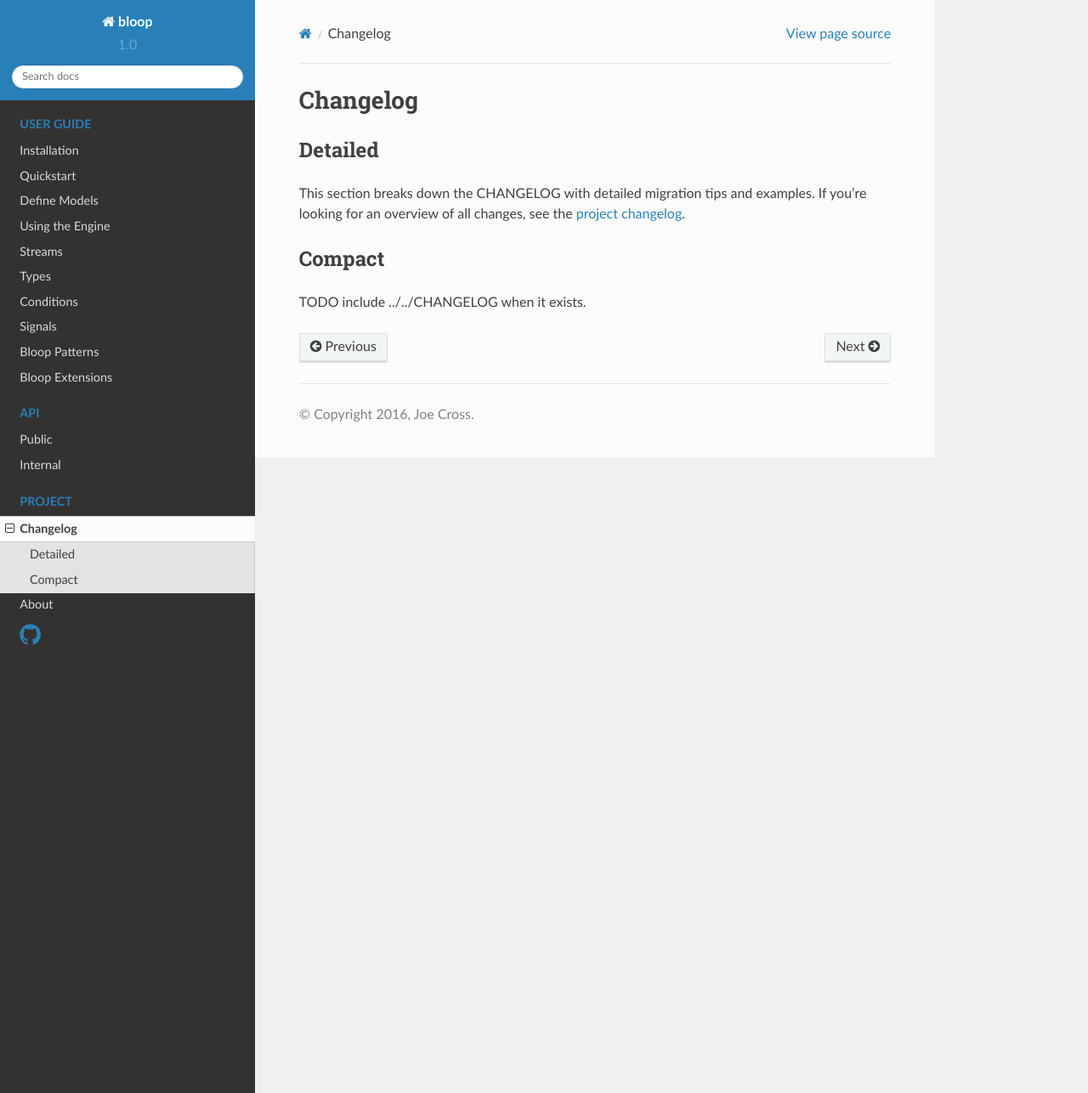
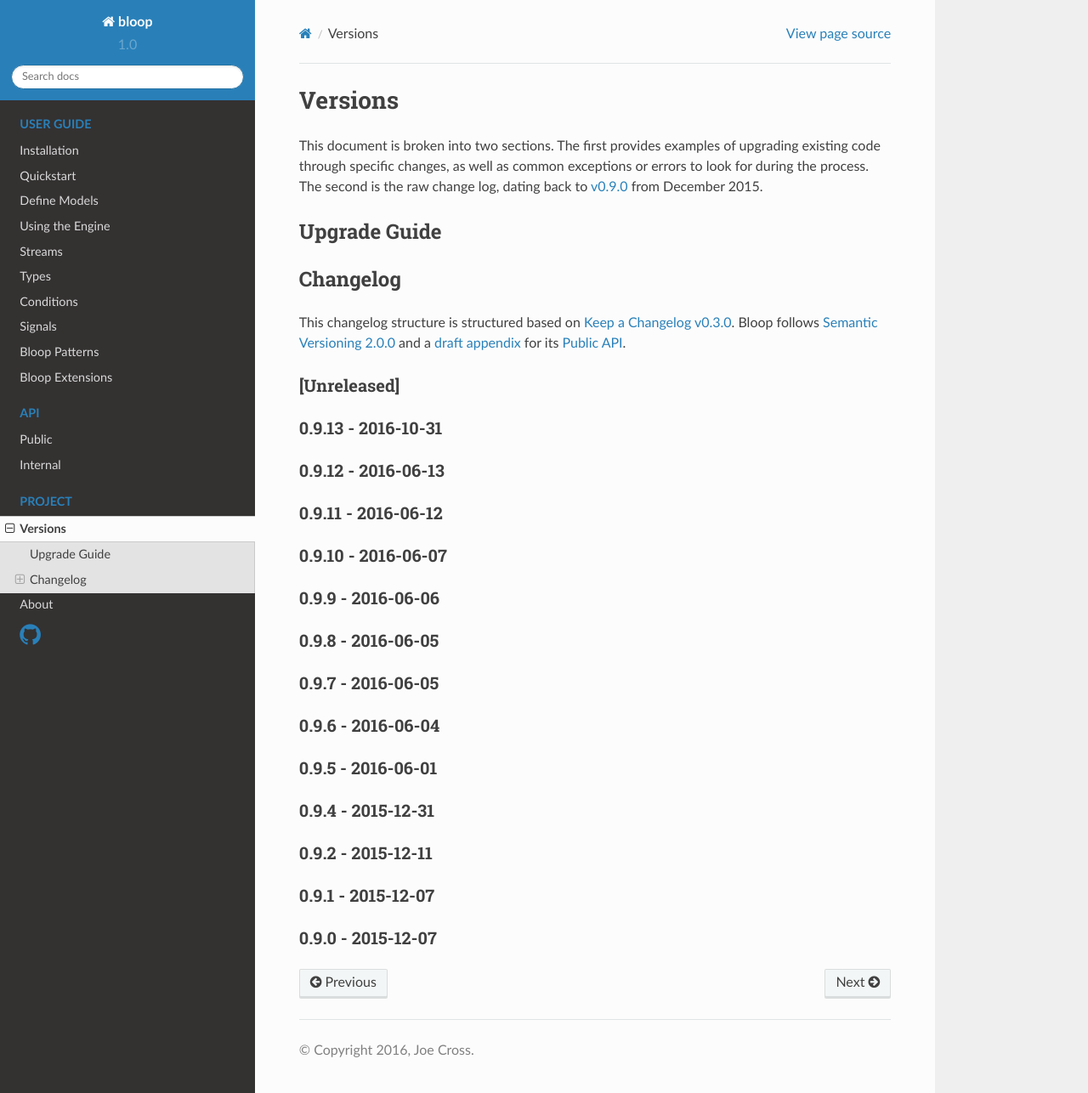
Before and after one commit to numberoverzero/bloop, a Sphinx documentation site: the page built from docs/meta/changelog.rst, in a window 1280 px wide and 1286 px high. Shown: the whole window at 85% size. Built offline with Sphinx 7.4.7 and the Read the Docs theme 2.0.0, drawn with Linux system fonts in a browser that asks for light colours.

Commit message:
get 0.9.x release dates from pypi for changelog #76

```diff
--- /dev/null
+++ b/CHANGELOG.rst
@@ -0,0 +1,68 @@
+===========
+ Changelog
+===========
+
+This changelog structure is structured based on `Keep a Changelog v0.3.0`__.
+Bloop follows `Semantic Versioning 2.0.0`__ and a `draft appendix`__ for its :ref:`Public API <api-public>`.
+
+__ http://keepachangelog.com/en/0.3.0/
+__ http://semver.org/spec/v2.0.0.html
+__ https://gist.github.com/numberoverzero/c5d0fc6dea624533d004239a27e545ad
+
+--------------
+ [Unreleased]
+--------------
+
+---------------------
+ 0.9.13 - 2016-10-31
+---------------------
+
+---------------------
+ 0.9.12 - 2016-06-13
+---------------------
+
+---------------------
+ 0.9.11 - 2016-06-12
+---------------------
+
+---------------------
+ 0.9.10 - 2016-06-07
+---------------------
+
+--------------------
+ 0.9.9 - 2016-06-06
+--------------------
+
+--------------------
+ 0.9.8 - 2016-06-05
+--------------------
+
+--------------------
+ 0.9.7 - 2016-06-05
+--------------------
+
+--------------------
+ 0.9.6 - 2016-06-04
+--------------------
+
+--------------------
+ 0.9.5 - 2016-06-01
+--------------------
+
+--------------------
+ 0.9.4 - 2015-12-31
+--------------------
+
+--------------------
+ 0.9.2 - 2015-12-11
+--------------------
+
+--------------------
+ 0.9.1 - 2015-12-07
+--------------------
+
+.. _changelog-v0.9.0:
+
+--------------------
+ 0.9.0 - 2015-12-07
+--------------------
--- a/docs/meta/about.rst
+++ b/docs/meta/about.rst
@@ -15,6 +15,8 @@ To start developing Bloop first `create a fork`_, then clone and run the tests::
     cd bloop
     pip install tox -e .
     tox -e unit, docs
+
+.. _meta-versioning:
 
 ==========
 Versioning
--- a/docs/meta/changelog.rst
+++ b/docs/meta/changelog.rst
@@ -1,17 +1,15 @@
 .. _changelog:
 
-Changelog
-^^^^^^^^^
+Versions
+^^^^^^^^
 
-========
-Detailed
-========
+This document is broken into two sections.  The first provides examples of upgrading existing code through
+specific changes, as well as common exceptions or errors to look for during the process.  The second is the raw
+change log, dating back to :ref:`v0.9.0<changelog-v0.9.0>` from December 2015.
 
-This section breaks down the CHANGELOG with detailed migration tips and examples.  If you're looking for an
-overview of all changes, see the :ref:`project changelog <changelog>`.
+===============
+ Upgrade Guide
+===============
 
-=======
-Compact
-=======
 
-TODO include ../../CHANGELOG when it exists.
+.. include:: ../../CHANGELOG.rst
--- a/setup.py
+++ b/setup.py
@@ -7,6 +7,9 @@ from setuptools import setup
 HERE = os.path.abspath(os.path.dirname(__file__))
 with open(os.path.join(HERE, "README.rst")) as f:
     README = f.read()
+
+with open(os.path.join(HERE, "CHANGELOG.rst")) as f:
+    CHANGES = f.read()
 
 
 def get_version():
@@ -32,7 +35,7 @@ if __name__ == "__main__":
         name="bloop",
         version=get_version(),
         description="ORM for DynamoDB",
-        long_description=README,
+        long_description=README + "\n\n" + CHANGES,
         classifiers=[
             "Development Status :: 4 - Beta",
             "Intended Audience :: Developers",
```
Also changed, not shown: README.rst (+6 -4 lines), 1 other file.
